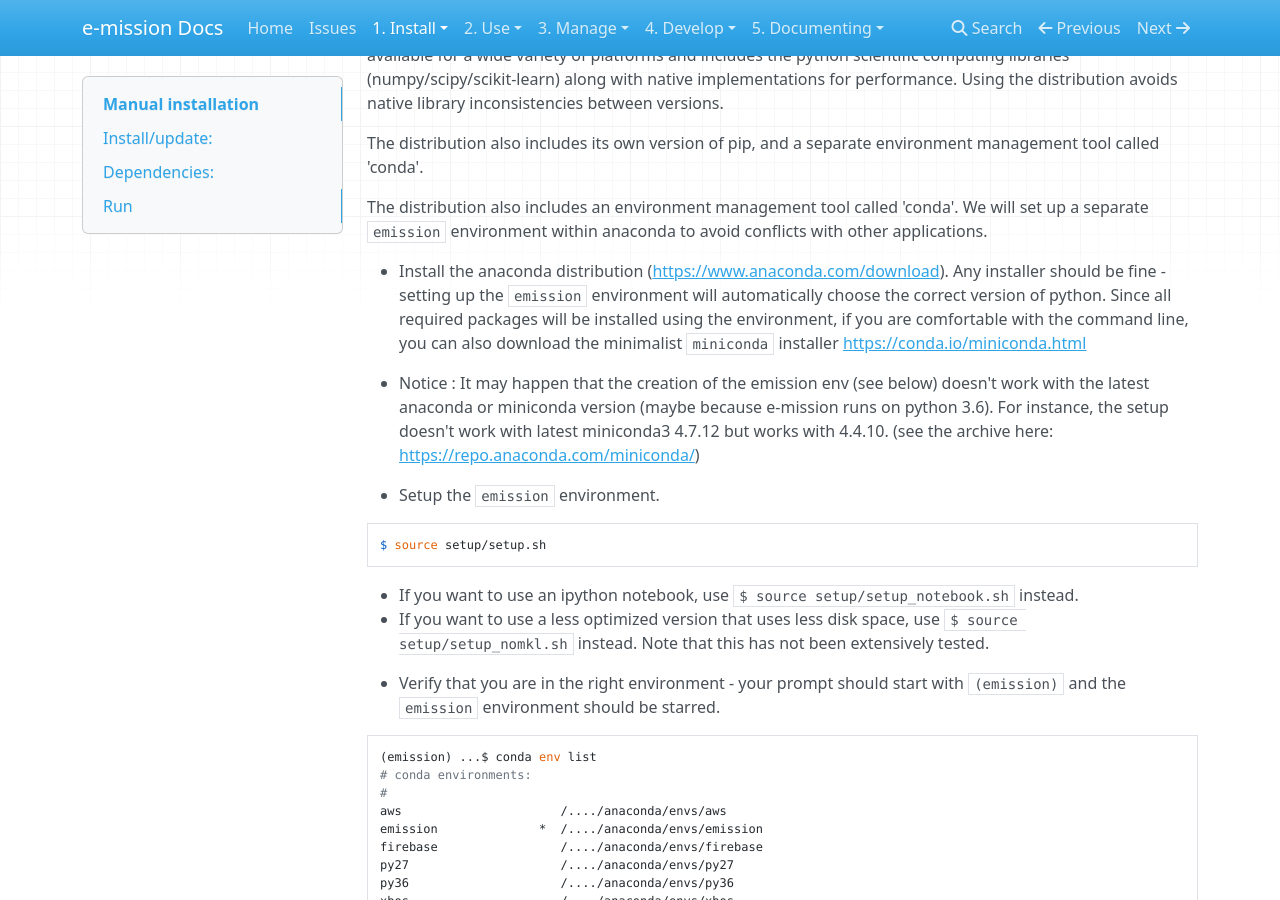
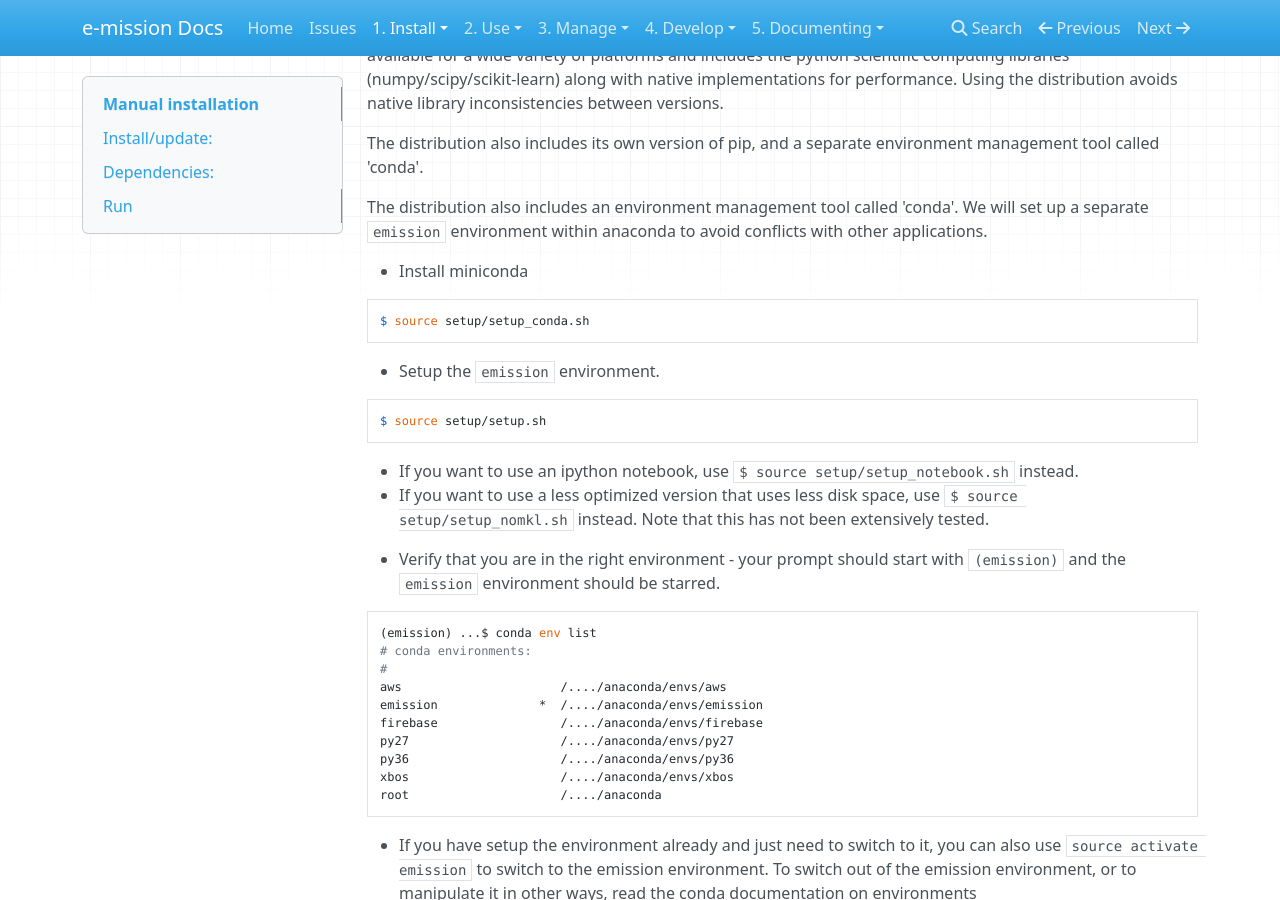
Before and after one commit to e-mission/e-mission-docs, an MkDocs documentation site: the page built from docs/install/manual_install.md, in a window 1280 px wide and 900 px high, scrolled down 1393 px. Built offline with MkDocs 1.6.1, drawn with Linux system fonts in a browser that asks for light colours; nearby versions of some CDN libraries.

Commit message:
Update instructions to refer to the miniconda setup script
Script added as part of https://github.com/e-mission/e-mission-server/pull/739

````diff
--- a/docs/install/manual_install.md
+++ b/docs/install/manual_install.md
@@ -65,14 +65,11 @@ management tool called 'conda'.
 The distribution also includes an environment management tool called 'conda'. We will set up a separate `emission`
 environment within anaconda to avoid conflicts with other applications.
 
-- Install the anaconda distribution (https://www.anaconda.com/download). Any
-  installer should be fine - setting up the `emission` environment will
-  automatically choose the correct version of python. Since all required
-  packages will be installed using the environment, if you are comfortable with
-  the command line, you can also download the minimalist `miniconda` installer
-  https://conda.io/miniconda.html
+- Install miniconda
 
-- Notice : It may happen that the creation of the emission env (see below) doesn't work with the latest anaconda or miniconda version (maybe because e-mission runs on python 3.6). For instance, the setup doesn't work with latest miniconda3 4.7.12 but works with 4.4.10. (see the archive here: https://repo.anaconda.com/miniconda/)
+  ```
+  $ source setup/setup_conda.sh
+  ```
 
 - Setup the `emission` environment.
 
````
